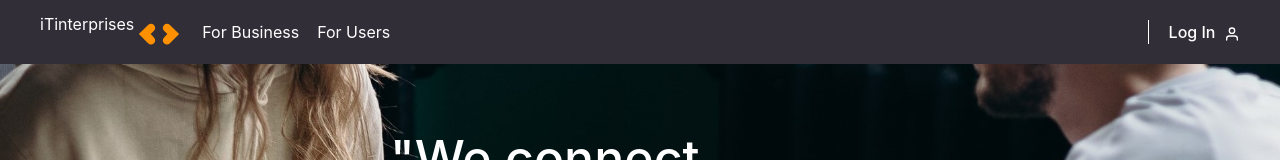
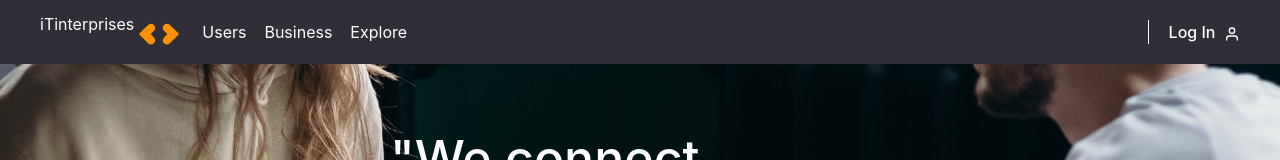
Before and after one commit to diebraga/project2, a React (Create React App) app in the folder i-dont-know/: page /forusers in a window 1280 px wide. Shown: the top 160 px of the page. Built offline with nearby package versions, Linux system fonts and the light colour scheme.

Commit message:
header fixed

```diff
--- a/i-dont-know/src/_components/navbar/index.tsx
+++ b/i-dont-know/src/_components/navbar/index.tsx
@@ -17,9 +17,11 @@ const NavBar: React.FC = () => {
             </Link>
             <TiCode size={50} />
             &nbsp; &nbsp;&nbsp;
-            <Link to="/">For Business</Link>
+            <Link to="/forusers">Users</Link>
             &nbsp; &nbsp;&nbsp;
-            <Link to="/">For Users</Link>
+            <Link to="/forbusiness">Business</Link>
+            &nbsp; &nbsp;&nbsp;
+            <Link to="/explore">Explore</Link>
           </nav>
 
           <aside>
```
